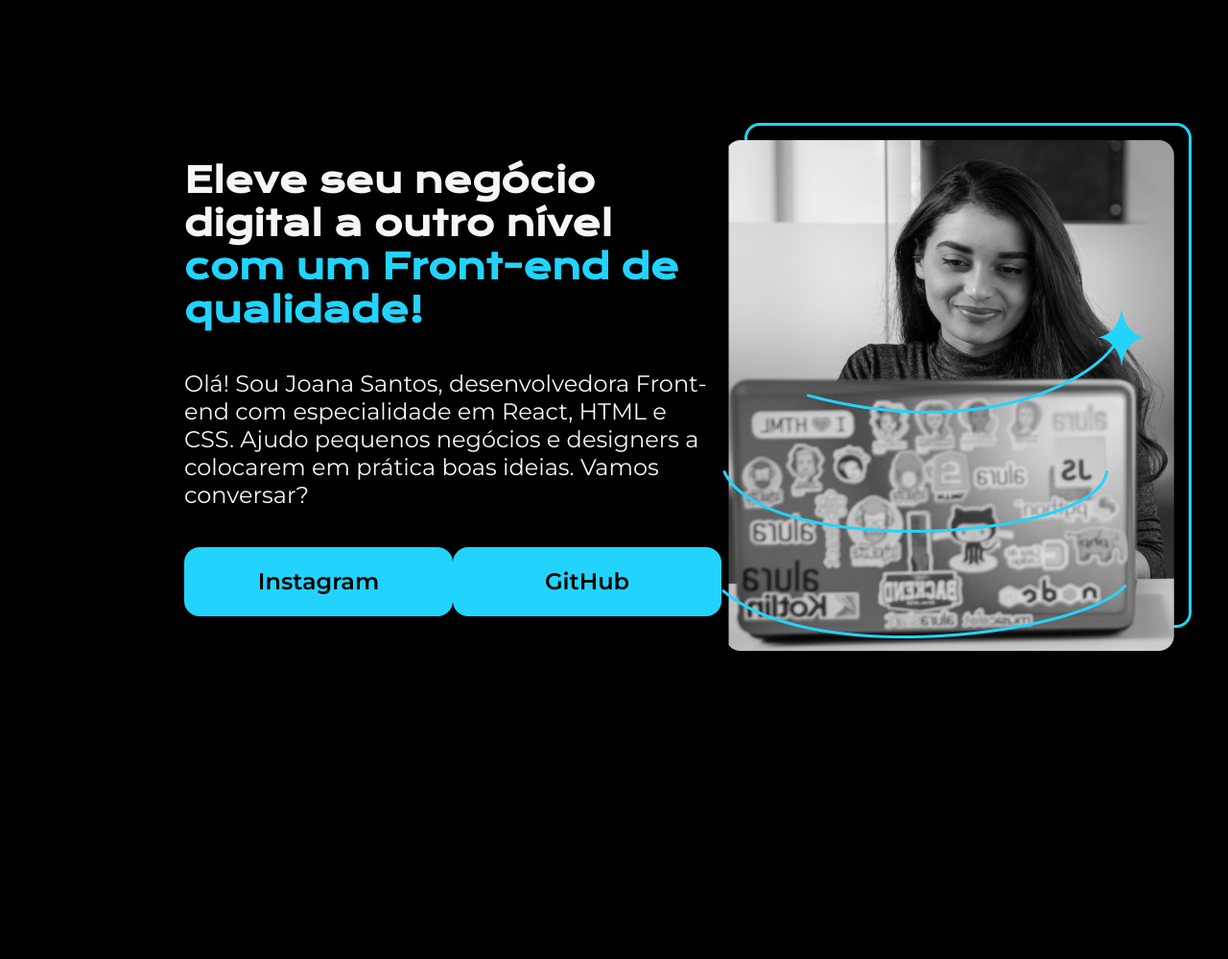
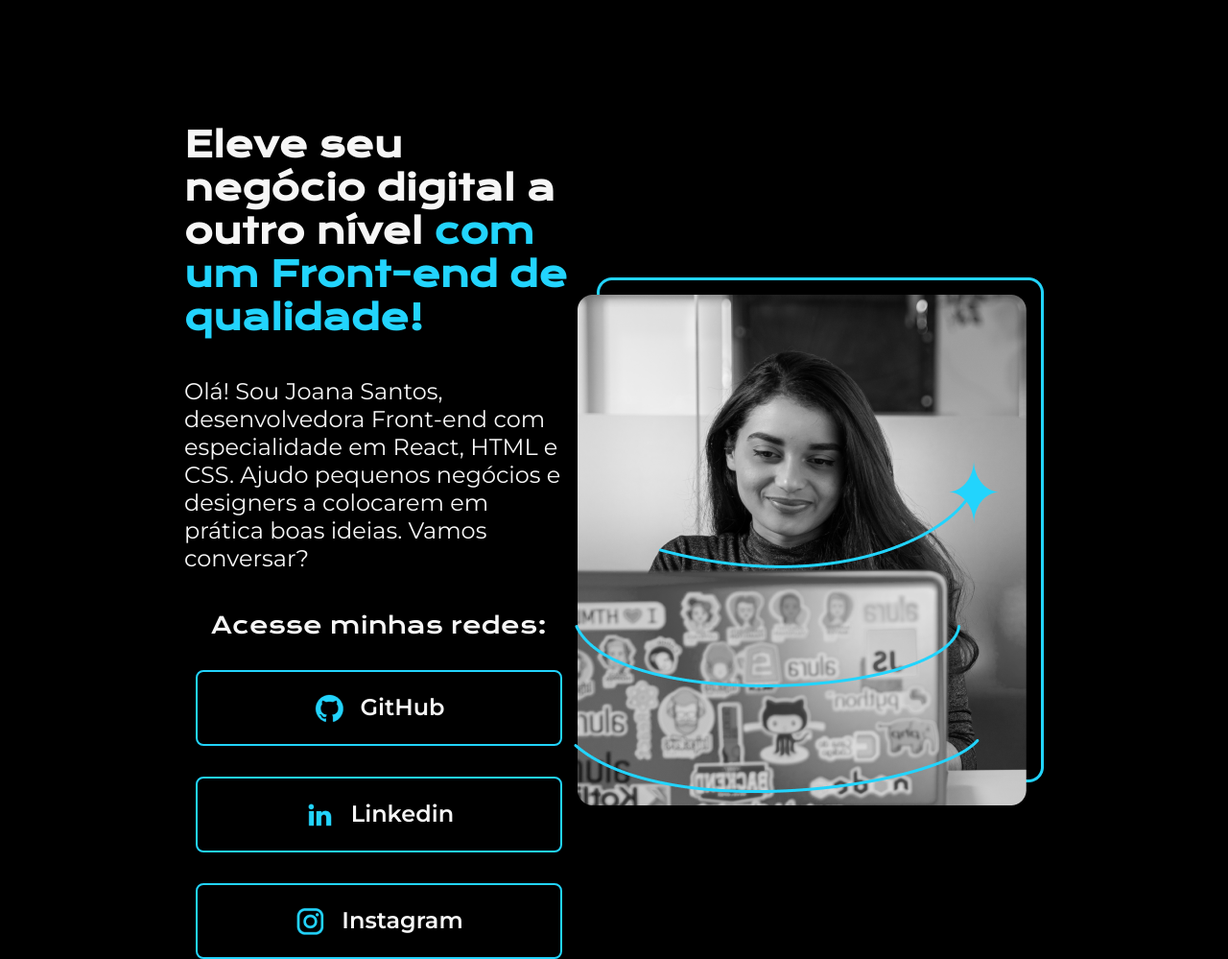
Before and after one commit to Dalsinho/alura-html-css, a plain HTML site: page ex01/index.html in a window 1280 px wide. Shown: the whole page at 96% size. Before the commit the page ends 928 px from the top, so only its background shows below. Drawn offline with nearby package versions, Linux system fonts and the light colour scheme.

Commit message:
Atualizaçao

```diff
--- a/ex01/index.html
+++ b/ex01/index.html
@@ -17,11 +17,25 @@
             <p class="apresentacao__conteudo__texto">Olá! Sou Joana Santos, desenvolvedora Front-end com especialidade em React, HTML e CSS. Ajudo pequenos negócios e designers a colocarem em prática boas ideias. Vamos conversar?</p>
 
             <div class="apresentacao__links">
-                <a href="https://instagram.com/daltoduarte616" class="apresentacao__links__botao" >Instagram</a>
-                <a href="https://github.com/Dalsinho" class="apresentacao__links__botao">GitHub</a>
+                <h2 class="apresentacao__links__subtitulo">Acesse minhas redes:</h2>
+
+                <a href="https://github.com/Dalsinho" class="apresentacao__links__botao" target="_blank">
+                    <img src="imagens/github.png" alt="GitHub logo">
+                    GitHub
+                </a>
+
+                <a href="https://www.linkedin.com/in/dalto-duarte-5b78861b5/" class="apresentacao__links__botao" target="_blank">
+                    <img src="imagens/linkedin.png" alt="Linkedin logo">
+                    Linkedin
+                </a>
+
+                <a href="https://instagram.com/daltoduarte616" class="apresentacao__links__botao" target="_blank">
+                    <img src="imagens/instagram.png" alt="Instagram logo">
+                    Instagram
+                </a>
             </div>
         </section>
-        <img src="Imagem.png" alt="Joana programando">
+        <img src="imagens/Imagem.png" alt="Joana programando">
     </main>
     <footer>
 
--- a/ex01/style.css
+++ b/ex01/style.css
@@ -43,18 +43,35 @@ strong {
 
 .apresentacao__links {
     display: flex;
+    flex-direction: column;
     justify-content: space-between;
+    align-items: center;
+    gap: 32px;
+}
+
+.apresentacao__links__subtitulo {
+    text-align: center;
+    font-family: 'Krona one', sans-serif;
+    font-weight: 400;
+    font-size: 24px;
 }
 
 .apresentacao__links__botao {
+    display: flex;
+    justify-content: center;
+    gap: 16px;
     font-size: 24px;
-    color: black;
-    width: 280px;
+    color: #F6F6F6;
+    width: 378px;
     text-align: center;
     text-decoration: none;
     padding: 21.5px 0px;
-    border-radius: 16px;
-    background-color: #22D4FD;
+    border-radius: 8px;
+    border: #22D4FD solid 2px;
     font-family: 'Montserrat', sans-serif;
     font-weight: 600;
 }
+
+.apresentacao__links__botao:hover {
+    background-color: #272727;
+}
```
Also changed, not shown: ex01/Imagem.png (deleted), ex01/imagens/Imagem.png (added), ex01/imagens/github.png (added), ex01/imagens/instagram.png (added), ex01/imagens/linkedin.png (added), ex01/imagens/twitch.png (added), ex01/imagens/twitter.png (added).
